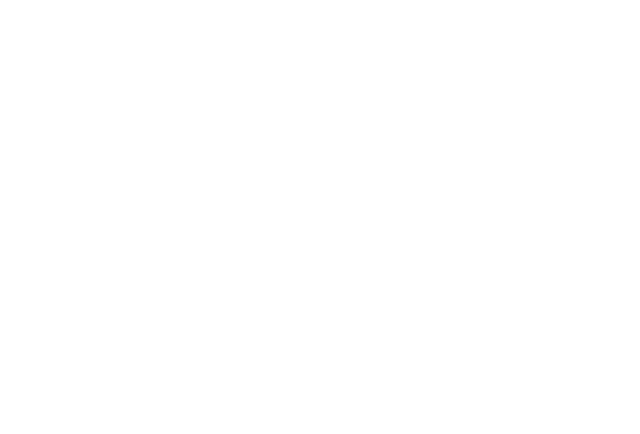
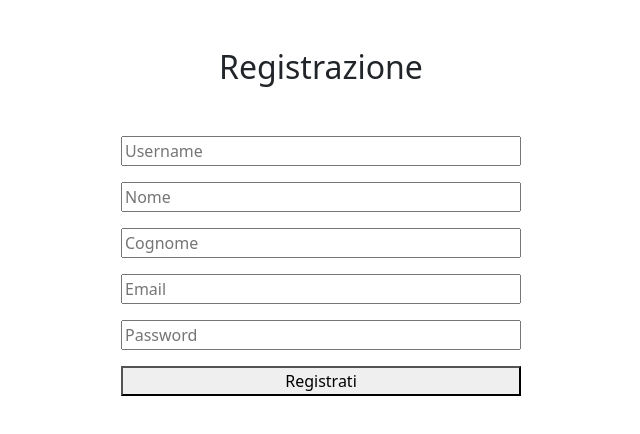
Before and after one commit to raffaelebaiocco06-ux/Build-Week-5, a React (Vite) app in the folder front-end/azienda-energia/: page /registration in a window 1280 px wide. Before the commit this address had no page. Shown: the top 434 px of the page, without its empty margins (319-959 px from the left). Built offline with nearby package versions, Linux system fonts and the light colour scheme.

Commit message:
registrazione e login form fatto

```diff
--- a/front-end/azienda-energia/src/App.jsx
+++ b/front-end/azienda-energia/src/App.jsx
@@ -2,7 +2,8 @@
 import Home from "./assets/Components/Home";
 import Get from "./assets/Components/Get";
 import Post from "./assets/Components/Post";
-import Delete from "./assets/Components/delete";
+import Registration from "./assets/Components/Registration";
+import Login from "./assets/Components/Login";
 
 function App() {
   return (
@@ -12,7 +13,8 @@
           <Route path="/" element={<Home />} />
           <Route path="/get" element={<Get />} />
           <Route path="/post" element={<Post />} />
-          <Route path="/delete" element={<Delete />} />
+          <Route path="/registration" element={<Registration />} />
+          <Route path="/login" element={<Login />} />
         </Routes>
       </BrowserRouter>
     </>
--- a/front-end/azienda-energia/src/assets/Components/Home.jsx
+++ b/front-end/azienda-energia/src/assets/Components/Home.jsx
@@ -4,10 +4,21 @@
     <div className="container-fluid min-vh-100 d-flex justify-content-center align-items-center bg-light">
       <div className="text-center">
         <h1 className="mb-4">E famo sta Fetch</h1>
-        <div className="tenor-gif-embed" data-postid="18184486" data-share-method="host" data-aspect-ratio="1.33333" data-width="100%">
-          <a href="https://tenor.com/view/go-lift-off-gif-18184486">Go Lift Off GIF</a>from <a href="https://tenor.com/search/go-gifs">Go GIFs</a>
+        <div
+          className="tenor-gif-embed"
+          data-postid="18184486"
+          data-share-method="host"
+          data-aspect-ratio="1.33333"
+          data-width="100%">
+          <a href="https://tenor.com/view/go-lift-off-gif-18184486">
+            Go Lift Off GIF
+          </a>
+          from <a href="https://tenor.com/search/go-gifs">Go GIFs</a>
         </div>{" "}
-        <script type="text/javascript" async src="https://tenor.com/embed.js"></script>
+        <script
+          type="text/javascript"
+          async
+          src="https://tenor.com/embed.js"></script>
         <div className="d-flex flex-column gap-3 mt-3">
           <Link to="/get" className="btn btn-light border">
             GET
@@ -17,8 +28,8 @@
             POST
           </Link>
 
-          <Link to="/delete" className="btn btn-light border">
-            DELETE
+          <Link to="/registration" className="btn btn-light border">
+            REGISTRATI
           </Link>
         </div>
       </div>
--- /dev/null
+++ b/front-end/azienda-energia/src/assets/Components/Login.jsx
@@ -0,0 +1,69 @@
+import { useState } from "react";
+import { useNavigate } from "react-router-dom";
+
+function Login() {
+  const [email, setEmail] = useState("");
+  const [password, setPassword] = useState("");
+  const [error, setError] = useState("");
+
+  const navigate = useNavigate();
+
+  const handleSubmit = async (e) => {
+    e.preventDefault();
+
+    try {
+      const resp = await fetch("http://localhost:3001/auth/login", {
+        method: "POST",
+        headers: {
+          "Content-Type": "application/json",
+        },
+        body: JSON.stringify({ email, password }),
+      });
+
+      const data = await resp.json();
+
+      if (!resp.ok) {
+        throw new Error(data.message || "Errore durante il login");
+      }
+
+      const { accessToken } = data;
+
+      localStorage.setItem("accessToken", accessToken);
+
+      alert("login completato");
+      navigate("/GetClienti");
+    } catch (error) {
+      setError(error.message);
+    }
+  };
+
+  return (
+    <>
+      <h2 className="text-center mt-5">Login</h2>
+      <div style={{ maxWidth: "400px", margin: "50px auto" }}>
+        {error && <p style={{ color: "red" }}>{error}</p>}
+
+        <form onSubmit={handleSubmit} className="d-flex flex-column gap-3">
+          <input
+            type="email"
+            placeholder="Email"
+            value={email}
+            onChange={(e) => setEmail(e.target.value)}
+            required
+          />
+
+          <input
+            type="password"
+            placeholder="Password"
+            value={password}
+            onChange={(e) => setPassword(e.target.value)}
+            required
+          />
+
+          <button type="submit">Login</button>
+        </form>
+      </div>
+    </>
+  );
+}
+export default Login;
--- /dev/null
+++ b/front-end/azienda-energia/src/assets/Components/Registration.jsx
@@ -0,0 +1,101 @@
+import { useState } from "react";
+import { useNavigate } from "react-router-dom";
+
+function Registration() {
+  const [username, setUsername] = useState("");
+  const [nome, setNome] = useState("");
+  const [cognome, setCognome] = useState("");
+  const [email, setEmail] = useState("");
+  const [password, setPassword] = useState("");
+  const [error, setError] = useState("");
+
+  const navigate = useNavigate();
+
+  const handleSubmit = async (e) => {
+    e.preventDefault();
+
+    try {
+      const resp = await fetch("http://localhost:3001/auth/register", {
+        method: "POST",
+        headers: {
+          "Content-Type": "application/json",
+        },
+        body: JSON.stringify({
+          username,
+          nome,
+          cognome,
+          email,
+          password,
+        }),
+      });
+
+      if (!resp.ok) {
+        const errorData = await resp.json();
+        throw new Error(errorData.message || "Errore durante la registrazione");
+      }
+
+      alert("registrazione completata");
+
+      navigate("/login");
+    } catch (error) {
+      setError(error.message);
+    }
+  };
+
+  return (
+    <>
+      <h2 className="text-center mt-5">Registrazione</h2>
+
+      <div
+        style={{ maxWidth: "400px", margin: "50px auto" }}
+        className="d-flex flex-column">
+        {error && <p style={{ color: "red" }}>{error}</p>}
+
+        <form onSubmit={handleSubmit} className="d-flex flex-column gap-3">
+          <input
+            type="text"
+            placeholder="Username"
+            value={username}
+            onChange={(e) => setUsername(e.target.value)}
+            required
+          />
+
+          <input
+            type="text"
+            placeholder="Nome"
+            value={nome}
+            onChange={(e) => setNome(e.target.value)}
+            required
+          />
+
+          <input
+            type="text"
+            placeholder="Cognome"
+            value={cognome}
+            onChange={(e) => setCognome(e.target.value)}
+            required
+          />
+
+          <input
+            type="email"
+            placeholder="Email"
+            value={email}
+            onChange={(e) => setEmail(e.target.value)}
+            required
+          />
+
+          <input
+            type="password"
+            placeholder="Password"
+            value={password}
+            onChange={(e) => setPassword(e.target.value)}
+            required
+          />
+
+          <button type="submit">Registrati</button>
+        </form>
+      </div>
+    </>
+  );
+}
+export default Registration;
```
Also changed, not shown: 1 other file (tests, documents, lock files or other folders).
